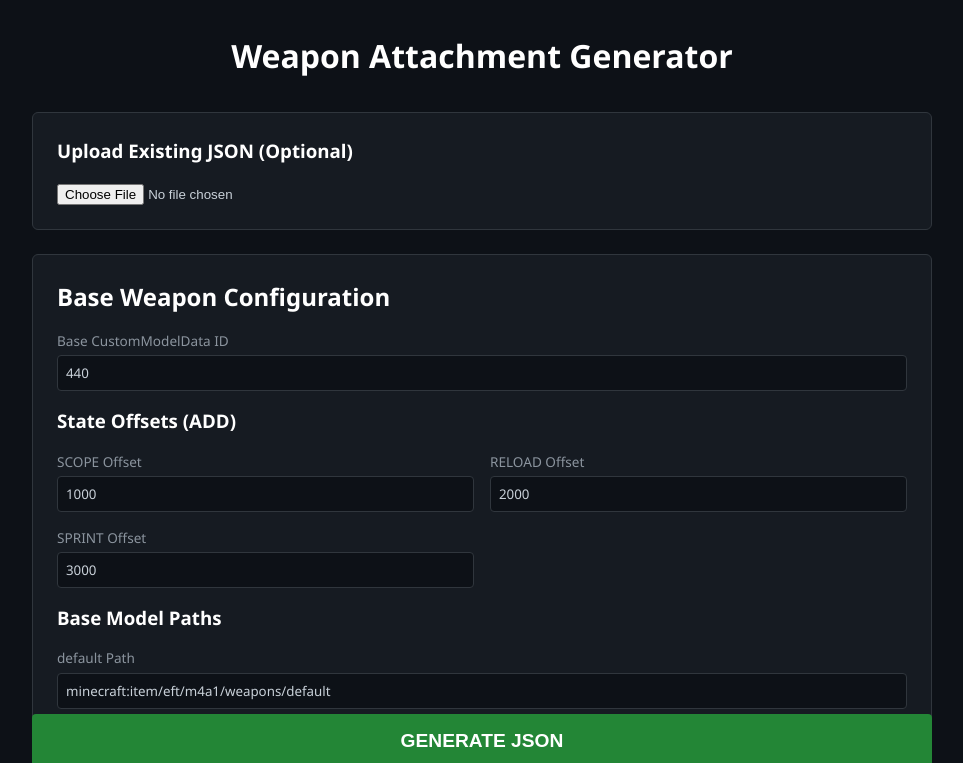
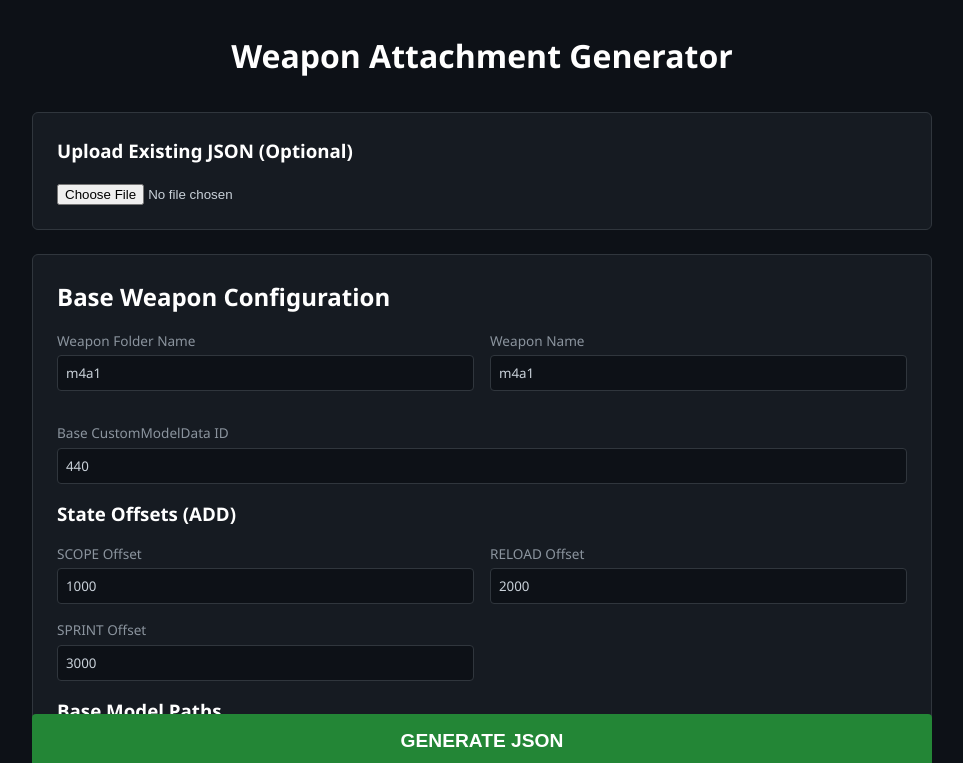
Before and after one commit to ASTRICKK/Quartek-Weapon-Attachment-Generator, a React (Vite) app: page / in a window 1280 px wide. Shown: the top 763 px of the page, without its empty margins (158-1121 px from the left). Built offline with nearby package versions, Linux system fonts and the light colour scheme.

Commit message:
feature: added folder name and weapon name and fix aumotated weapon and attachment path generating

```diff
--- a/src/App.tsx
+++ b/src/App.tsx
@@ -1,20 +1,10 @@
-
 import React, { useState } from 'react';
-import { useStore } from './store';
+import { useStore, CATEGORIES } from './store';
 import type { WeaponState, AttachmentConfig } from './store';
 import { generateJson } from './generator';
 
 // --- Constants ---
 const STATES: WeaponState[] = ['default', 'scope', 'reload', 'sprint'];
-
-const CATEGORIES = [
-    { id: 'sight', label: 'Sights / Scope', step: 1_000_000, fmtStep: '1,000,000', range: '1M - 20M', max: '20,000,000', support: '20 Items' },
-    { id: 'suppressor', label: 'Suppressor', step: 100_000_000, fmtStep: '100,000,000', range: '100M', max: '100,000,000', support: '1 Item (On/Off)' },
-    { id: 'laser', label: 'Laser', step: 200_000_000, fmtStep: '200,000,000', range: '200M - 600M', max: '600,000,000', support: '3 Items' },
-    { id: 'stock', label: 'Stock', step: 25_000_000, fmtStep: '25,000,000', range: '25M - 75M', max: '75,000,000', support: '3 Items' },
-    { id: 'magazine', label: 'Magazine', step: 10_000, fmtStep: '10,000', range: '10k - 20k', max: '20,000', support: '2 Items' },
-    { id: 'grip', label: 'Grip', step: 100_000, fmtStep: '100,000', range: '100k - 300k', max: '300,000', support: '3 Items' },
-];
 
 // --- Sub-Components ---
 
@@ -125,6 +115,28 @@ export default function App() {
             {/* Base Config Section */}
             <div className="card">
                 <h2>Base Weapon Configuration</h2>
+
+                <div className="grid-2">
+                    <div className="input-group">
+                        <label>Weapon Folder Name</label>
+                        <input
+                            type="text"
+                            value={store.weaponFolderName}
+                            onChange={e => store.setPathConfig(e.target.value, store.weaponName)}
+                            placeholder="e.g. m4a1"
+                        />
+                    </div>
+                    <div className="input-group">
+                        <label>Weapon Name</label>
+                        <input
+                            type="text"
+                            value={store.weaponName}
+                            onChange={e => store.setPathConfig(store.weaponFolderName, e.target.value)}
+                            placeholder="e.g. m4a1"
+                        />
+                    </div>
+                </div>
+
                 <div className="input-group">
                     <label>Base CustomModelData ID</label>
                     <input
@@ -167,6 +179,10 @@ export default function App() {
             {CATEGORIES.map(cat => {
                 const items = store.attachments.filter(a => a.categoryId === cat.id);
                 const hasItems = items.length > 0;
+                // Strict limit from stored config (default to 999 if simpler)
+                // We added 'limit' to the Category type in store.ts
+                const limit = (cat as any).limit || 999;
+                const isFull = items.length >= limit;
 
                 return (
                     <div key={cat.id} className="card">
@@ -192,7 +208,13 @@ export default function App() {
                                     </div>
                                 </div>
                             </div>
-                            <button onClick={() => store.addAttachment(cat.id)}>+ Add Item</button>
+                            <button
+                                onClick={() => store.addAttachment(cat.id)}
+                                disabled={isFull}
+                                style={{ opacity: isFull ? 0.5 : 1, cursor: isFull ? 'not-allowed' : 'pointer' }}
+                            >
+                                {isFull ? 'Max Capacity' : '+ Add Item'}
+                            </button>
                         </div>
 
                         {hasItems ? (
--- a/src/store.ts
+++ b/src/store.ts
@@ -17,6 +17,8 @@ export interface AttachmentConfig {
 export interface GeneratorStore {
     // Base Configuration
     baseId: number;
+    weaponFolderName: string;
+    weaponName: string;
     basePaths: Record<WeaponState, string>;
 
     // State Offsets (e.g. Scope=+1000)
@@ -27,6 +29,7 @@ export interface GeneratorStore {
 
     // Actions
     setBaseId: (val: number) => void;
+    setPathConfig: (folderName: string, weaponName: string) => void; // New Action
     setBasePath: (state: WeaponState, path: string) => void;
     setOffset: (state: WeaponState, val: number) => void;
 
@@ -44,22 +47,59 @@ const INITIAL_OFFSETS: Record<WeaponState, number> = {
     sprint: 3000
 };
 
-const INITIAL_BASE_PATHS: Record<WeaponState, string> = {
-    default: 'minecraft:item/eft/m4a1/weapons/default',
-    scope: 'minecraft:item/eft/m4a1/weapons/scope',
-    reload: 'minecraft:item/eft/m4a1/weapons/reload',
-    sprint: 'minecraft:item/eft/m4a1/weapons/sprint'
+// Start with empty to force generation from defaults, or set explicitly
+const INITIAL_BASE = {
+    folder: 'm4a1',
+    name: 'm4a1'
 };
+
+const generateBasePaths = (folder: string, name: string): Record<WeaponState, string> => ({
+    default: `minecraft:item/eft/weapons/${folder}/${name}_default`,
+    scope: `minecraft:item/eft/weapons/${folder}/${name}_scope`,
+    reload: `minecraft:item/eft/weapons/${folder}/${name}_reload`,
+    sprint: `minecraft:item/eft/weapons/${folder}/${name}_sprint`
+});
 
 // --- Store ---
 
 export const useStore = create<GeneratorStore>((set) => ({
     baseId: 440,
-    basePaths: { ...INITIAL_BASE_PATHS },
+    weaponFolderName: INITIAL_BASE.folder,
+    weaponName: INITIAL_BASE.name,
+    basePaths: generateBasePaths(INITIAL_BASE.folder, INITIAL_BASE.name),
     offsets: { ...INITIAL_OFFSETS },
     attachments: [],
 
     setBaseId: (val) => set({ baseId: val }),
+
+    setPathConfig: (folder, name) => set((s) => {
+        // Regenerate Base Paths
+        const newBasePaths = generateBasePaths(folder, name);
+
+        // Regenerate All Attachment Paths
+        const newAttachments = s.attachments.map(a => {
+            const categoryId = a.categoryId;
+            const categoryFolder = SECTION_FOLDERS[categoryId] || categoryId;
+            const cleanName = a.name.replace(/\s+/g, '_');
+
+            return {
+                ...a,
+                paths: {
+                    default: `minecraft:item/eft/weapons/${folder}/${categoryFolder}/${cleanName}_default`,
+                    scope: `minecraft:item/eft/weapons/${folder}/${categoryFolder}/${cleanName}_scope`,
+                    reload: `minecraft:item/eft/weapons/${folder}/${categoryFolder}/${cleanName}_reload`,
+                    sprint: `minecraft:item/eft/weapons/${folder}/${categoryFolder}/${cleanName}_sprint`
+                }
+            };
+        });
+
+        return {
+            weaponFolderName: folder,
+            weaponName: name,
+            basePaths: newBasePaths,
+            attachments: newAttachments
+        };
+    }),
 
     setBasePath: (state, path) => set((s) => ({
         basePaths: { ...s.basePaths, [state]: path }
@@ -70,16 +110,41 @@ export const useStore = create<GeneratorStore>((set) => ({
     })),
 
     addAttachment: (categoryId) => set((s) => {
+        const category = CATEGORIES.find(c => c.id === categoryId);
+        if (!category) return {};
+
+        const existingItems = s.attachments.filter(a => a.categoryId === categoryId);
+        if (typeof category.limit === 'number' && existingItems.length >= category.limit) {
+            return {}; // Limit reached
+        }
+
+        // Find first available slot
+        let nextValue = category.step;
+        for (let i = 1; i <= (category.limit || 999); i++) {
+            const candidate = i * category.step;
+            const taken = existingItems.some(a => a.addValue === candidate);
+            if (!taken) {
+                nextValue = candidate;
+                break;
+            }
+        }
+
+        const folder = SECTION_FOLDERS[categoryId] || categoryId;
+        const weaponFolder = s.weaponFolderName;
+
+        const name = 'New Item';
+        const cleanName = name.replace(/\s+/g, '_');
+
         const newAttachment: AttachmentConfig = {
             id: crypto.randomUUID(),
             categoryId,
-            name: 'New Item',
-            addValue: 0,
+            name,
+            addValue: nextValue,
             paths: {
-                default: '',
-                scope: '',
-                reload: '',
-                sprint: ''
+                default: `minecraft:item/eft/weapons/${weaponFolder}/${folder}/${cleanName}_default`,
+                scope: `minecraft:item/eft/weapons/${weaponFolder}/${folder}/${cleanName}_scope`,
+                reload: `minecraft:item/eft/weapons/${weaponFolder}/${folder}/${cleanName}_reload`,
+                sprint: `minecraft:item/eft/weapons/${weaponFolder}/${folder}/${cleanName}_sprint`
             }
         };
         return { attachments: [...s.attachments, newAttachment] };
@@ -90,9 +155,28 @@ export const useStore = create<GeneratorStore>((set) => ({
     })),
 
     updateAttachment: (id, updates) => set((s) => ({
-        attachments: s.attachments.map(a =>
-            a.id === id ? { ...a, ...updates } : a
-        )
+        attachments: s.attachments.map(a => {
+            if (a.id !== id) return a;
+
+            const updated = { ...a, ...updates };
+
+            // If name changed, update paths automatically
+            if (updates.name) {
+                const categoryId = a.categoryId;
+                const folder = SECTION_FOLDERS[categoryId] || categoryId;
+                const weaponFolder = s.weaponFolderName;
+                const cleanName = updates.name.replace(/\s+/g, '_');
+
+                updated.paths = {
+                    default: `minecraft:item/eft/weapons/${weaponFolder}/${folder}/${cleanName}_default`,
+                    scope: `minecraft:item/eft/weapons/${weaponFolder}/${folder}/${cleanName}_scope`,
+                    reload: `minecraft:item/eft/weapons/${weaponFolder}/${folder}/${cleanName}_reload`,
+                    sprint: `minecraft:item/eft/weapons/${weaponFolder}/${folder}/${cleanName}_sprint`
+                };
+            }
+
+            return updated;
+        })
     })),
 
     updateAttachmentPath: (id, state, path) => set((s) => ({
@@ -104,3 +188,23 @@ export const useStore = create<GeneratorStore>((set) => ({
         )
     }))
 }));
+
+// --- Constants ---
+
+export const SECTION_FOLDERS: Record<string, string> = {
+    sight: 'sights',
+    suppressor: 'suppressor',
+    laser: 'lasers',
+    stock: 'stocks',
+    magazine: 'magazines',
+    grip: 'grips'
+};
+
+export const CATEGORIES = [
+    { id: 'sight', label: 'Sights / Scope', step: 1_000_000, fmtStep: '1,000,000', range: '1M - 20M', max: '20,000,000', support: '20 Items', limit: 20 },
+    { id: 'suppressor', label: 'Suppressor', step: 100_000_000, fmtStep: '100,000,000', range: '100M', max: '100,000,000', support: '1 Item (On/Off)', limit: 1 },
+    { id: 'laser', label: 'Laser', step: 200_000_000, fmtStep: '200,000,000', range: '200M - 600M', max: '600,000', support: '3 Items', limit: 3 },
+    { id: 'stock', label: 'Stock', step: 25_000_000, fmtStep: '25,000,000', range: '25M - 75M', max: '75,000,000', support: '3 Items', limit: 3 },
+    { id: 'magazine', label: 'Magazine', step: 10_000, fmtStep: '10,000', range: '10k - 20k', max: '20,000', support: '2 Items', limit: 2 },
+    { id: 'grip', label: 'Grip', step: 100_000, fmtStep: '100,000', range: '100k - 300k', max: '300,000', support: '3 Items', limit: 3 },
+];
```
